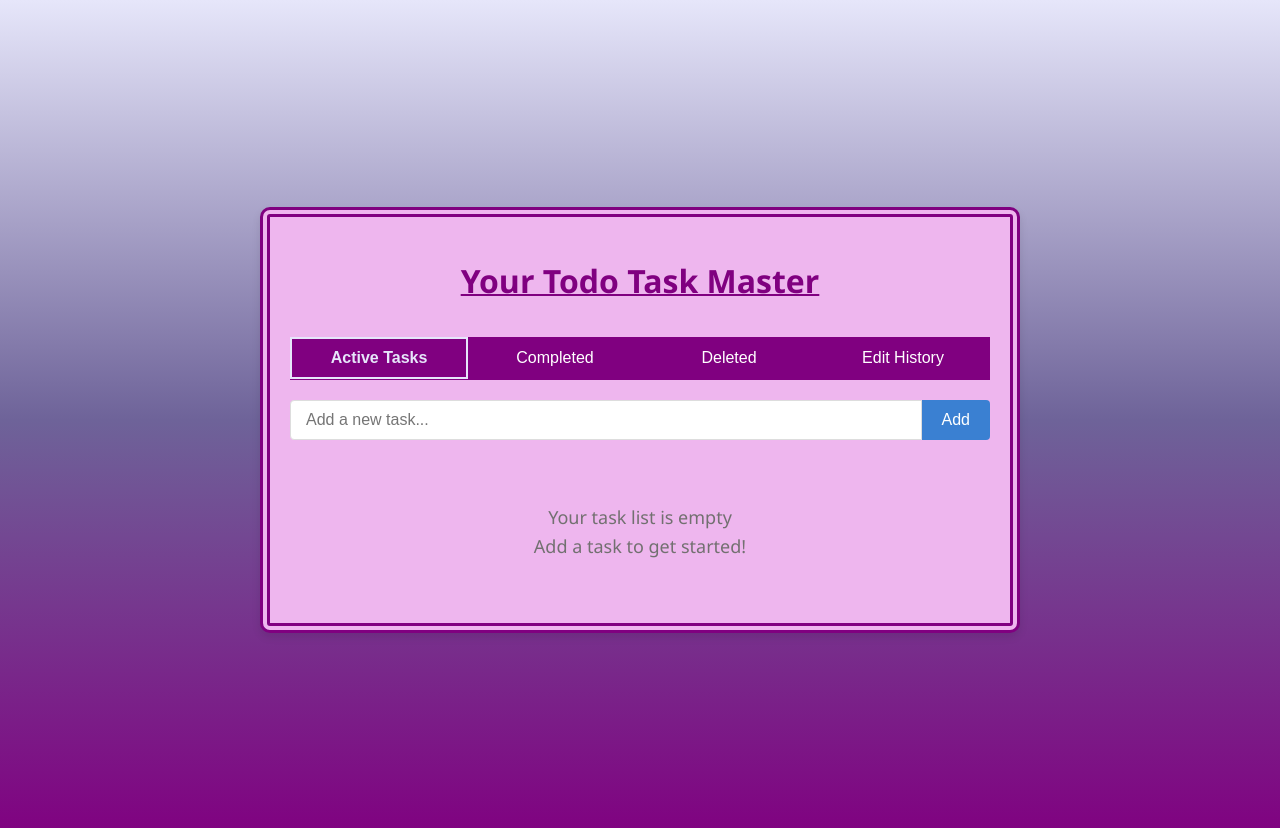
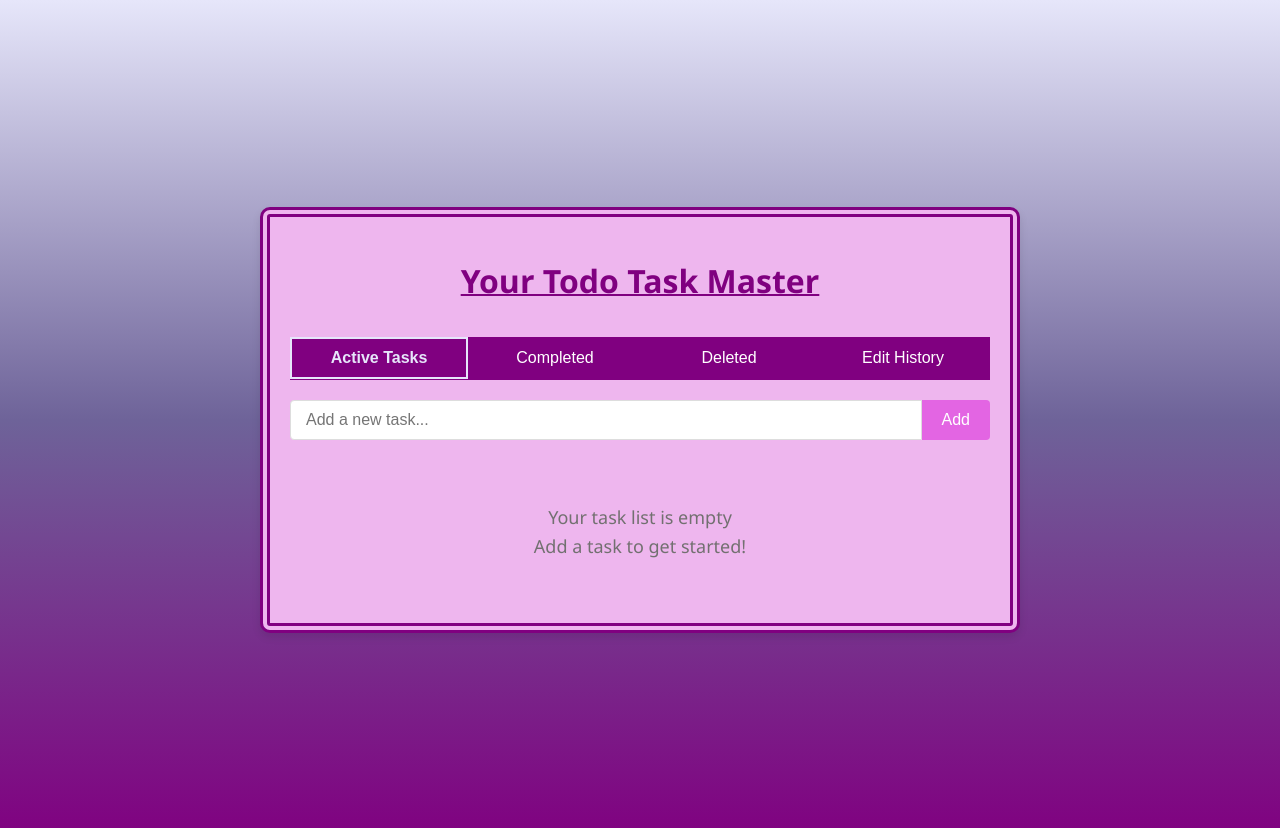
Before and after one commit to himashree56/TodoList, a React (Vite) app: page / in a window 1280 px wide. In both pictures the pointer is over the button "Add". Shown: the top 828 px of the page. Built offline with nearby package versions, Linux system fonts and the light colour scheme.

Commit message:
Update App.css

```diff
--- a/src/App.css
+++ b/src/App.css
@@ -73,7 +73,7 @@ h1 {
   transition: background-color 0.3s;
 }
 .add-button:hover {
-  background-color: #3a80d2;
+  background-color: rgb(227, 101, 227);
 }
 .empty-state {
   text-align: center;
```
